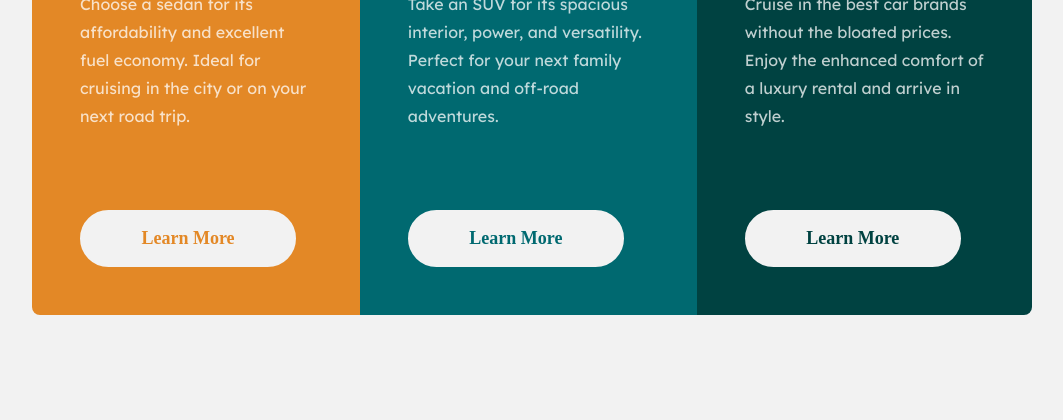
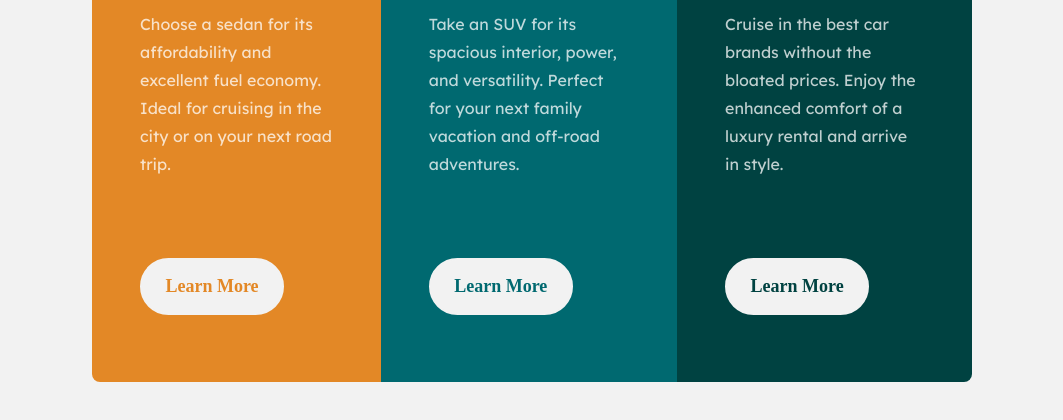
Before and after one commit to IllaMelo/3-column-preview, a plain HTML site: page index.html in a window 1280 px wide. Shown: the part 378-798 px from the top of the page, without its empty margins (108-1171 px from the left). Drawn offline with Linux system fonts and the light colour scheme.

Commit message:
Update style.css

```diff
--- a/style.css
+++ b/style.css
@@ -35,15 +35,14 @@ p{
 }
 a{
     border-radius: 2rem;
-    padding: 1rem 2rem 1rem 2rem;
+    padding: 1rem 1rem 1rem 1rem;
     border: 2px solid hsl(0, 0%, 95%);
     cursor: pointer;
     text-decoration: none;
     text-align: center;
     background-color: var(--Very-light-gray);
     font-size: 18px;
-    width: 12em;
-
+    width: 9rem;
 
 }
 a:hover{
@@ -131,12 +130,12 @@ main div{
         display: flex;
         box-sizing:border-box;
         justify-content: center;
-        margin: 10em auto;
-        width: 1000px;
-
-
+        margin: 10rem auto;
+        width: 880px;
+        height: 600px;
 
     }
+
     main div{
         display: inline-flex;
         flex-direction: column;
```
